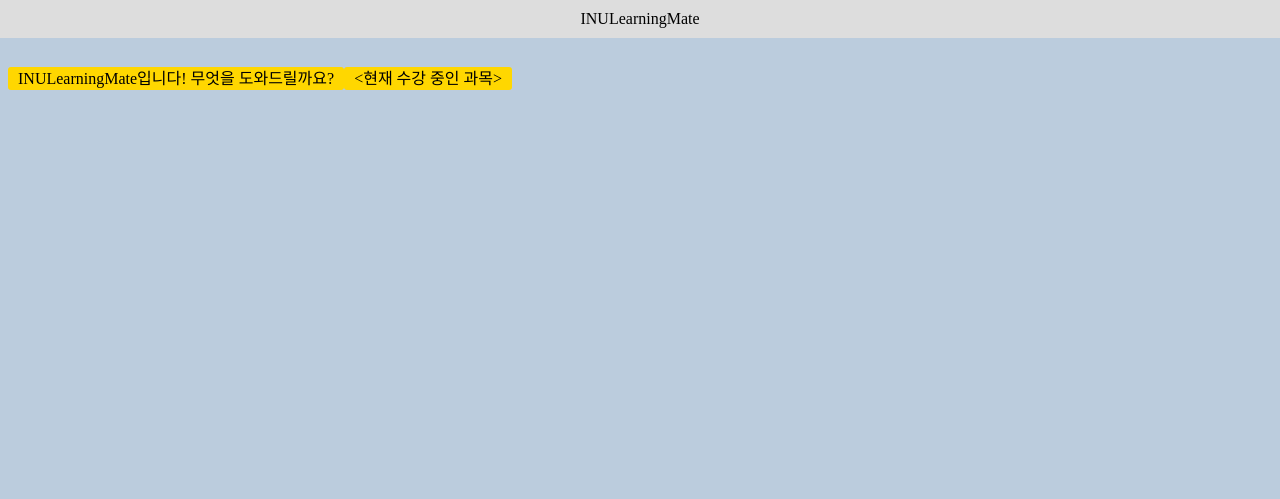
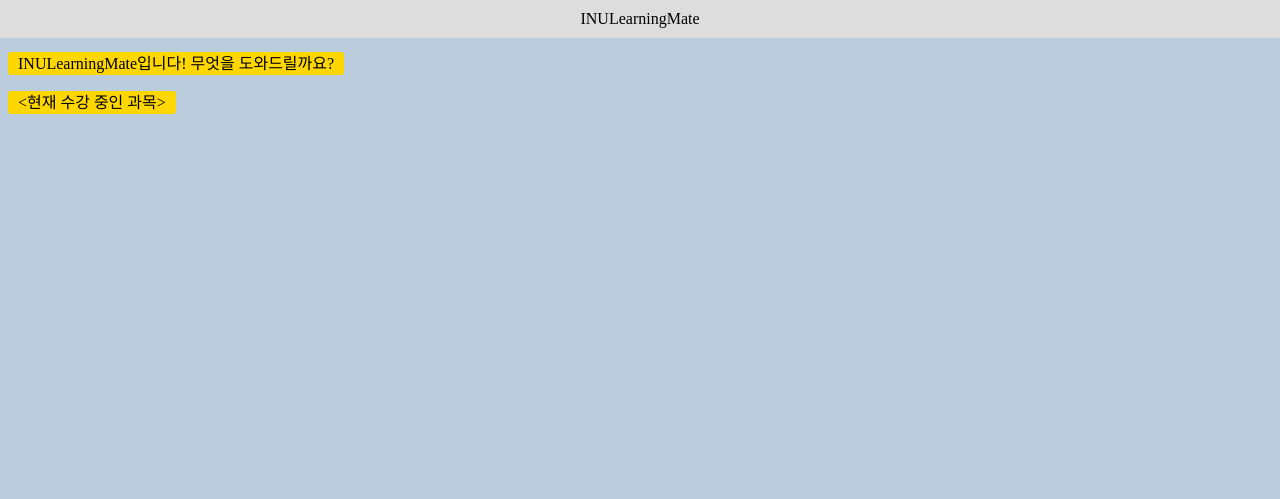
Before and after one commit to sumin-Kim-00/INULearningMate, a Django app: template templates/chathome.html in a window 1280 px wide. Shown: the top 499 px of the page. Run offline with Django 3.2, Linux system fonts and the light colour scheme; the template is opened without the code that fills it: most values are stand-ins (such as "Sample title", 1, 10 or a date in 2020).

Commit message:
rollback

```diff
--- a/static/css/style.css
+++ b/static/css/style.css
@@ -1,67 +1,5 @@
-/* login.html */
-.loginBox{
-    height:450px;
-    width:300px;
-    margin-top:200px;
-    padding:10px;
-    background-color:#ffd700;
-    border-radius:3px;
-}
 
-
-/* chathome.html */
-.chatBody {
-    height:100%;
-    background-color:#BBCCDD;
-}
-
-.chatBox {
-    height:450px;
-    margin-top:50px;
-    background-color:#BBCCDD;
-}
-
-
-/* chat input box */
-.chatInput {
-    padding:10px 0;
-    width:100%;
-    border:solid 0px #FFF
-}
-
-.chatSendButton{
-    padding:10px 0;
-    width:100%;
-}
-
-
-/* chats */
-.chatBot{
-    margin:15px 0;
-    text-align:left;
-    float: left;
-}
-
-.chatBotSpan{
-    padding:3px 10px;
-    background-color:
-    #ffd700;border-radius:3px;
-}
-
-.chatMe{
-    margin:15px 0;
-    text-align:right;
-}
-
-.chatMeSpan{
-    padding:3px 10px;
-    background-color:#3388cc;
-    border-radius:3px;
-}
-
-
-/* chat header and footer*/
-.chatHeader {
+.chatheader {
     position:fixed;
     left:0;
     top:0;
@@ -72,7 +10,8 @@
     text-align:center;
 }
 
-.chatFooter {
+
+.chatfooter {
     position:fixed;
     left:0;
     bottom:0;
--- a/static/js/script.js
+++ b/static/js/script.js
@@ -28,7 +28,7 @@ function sendAsk() {
         return false;
     }
 
-    addtext = "<div class='chatMe'> <span class='chatMeSpan'>" + ctext + "</span></div>";
+    addtext = "<div style='margin:15px 0;text-align:right;'> <span style='padding:3px 10px;background-color:#3388cc;border-radius:3px;'>" + ctext + "</span></div>";
     document.getElementById("chatbox").innerHTML += addtext;
 
     var strurl = "chat?chatinput=" + ctext;
@@ -42,7 +42,7 @@ function sendAsk() {
 
             if(obj.flag == "0"){
 
-                bottext = "<div class='chatBot'><span class='chatBotSpan'>" + obj.chatanswer + "</span></div>";
+                bottext = "<div style='margin:15px 0;text-align:left;'><span style='padding:3px 10px;background-color:#ffd700;border-radius:3px;'>" + obj.chatanswer + "</span></div>";
                 document.getElementById("chatbox").innerHTML += bottext;
 
                 var objDiv = document.getElementById("chatbox");
--- a/templates/chathome.html
+++ b/templates/chathome.html
@@ -14,9 +14,9 @@
     function firstBotMessage() {
         let firstMessage = "INULearningMate입니다! 무엇을 도와드릴까요?"
         document.getElementById("chatbox").innerHTML
-        += "<div class='chatBot'><span class='chatBotSpan'>"+firstMessage+"</span></div>";
+        += "<div style='margin:15px 0;text-align:left;'> <span style='padding:3px 10px;background-color:#ffd700;border-radius:3px;'>"+firstMessage+"</span></div>";
 
-        let course_name ="<div class='chatBot'><span class='chatBotSpan'> &lt;현재 수강 중인 과목&gt;<br> {{courses}} </span></div>";
+        let course_name ="<div style='margin:15px 0;text-align:left;'><span style='padding:3px 10px;background-color:#ffd700;border-radius:3px;'>&lt;현재 수강 중인 과목&gt;<br> {{courses}} </span></div>";
         course_name = course_name.replace(/\]/g,"");
         course_name = course_name.replace(/\[/g,"");
 
@@ -28,21 +28,21 @@
 
 
 </head>
-<body class="chatBody">
-<div class="chatHeader">INULearningMate</div>
-<div class="chatBox" id="chatbox"></div>
-<div class="chatFooter">
+<body style="height:100%;background-color:#BBCCDD;">
+<div class="chatheader">INULearningMate</div>
+<div style="height:450px;margin-top:50px;background-color:#BBCCDD;" id="chatbox"></div>
+<div class="chatfooter">
     <table width="100%">
             {% csrf_token %}
             <input type="hidden" id="username" name="username" value={{username}}>
             <input type="hidden" id="password" name="password" value={{password}}>
         <tr>
             <td width="85%" align="left">
-                <input type="text" id="chattext" name="chatinput" class="chatInput">
+                <input type="text" id="chattext" name="chatinput" style="padding:10px 0;width:100%;border:solid 0px #FFF">
 
             </td>
             <td width="15%" align="right">
-                <button class="chatSendButton" onclick="sendAsk()">SEND</button>
+                <button style="padding:10px 0;width:100%;" onclick="sendAsk()">SEND</button>
             </td>
         </tr>
     </table>
```
Also changed, not shown: templates/login.html (+3 -4 lines), db.sqlite3.
